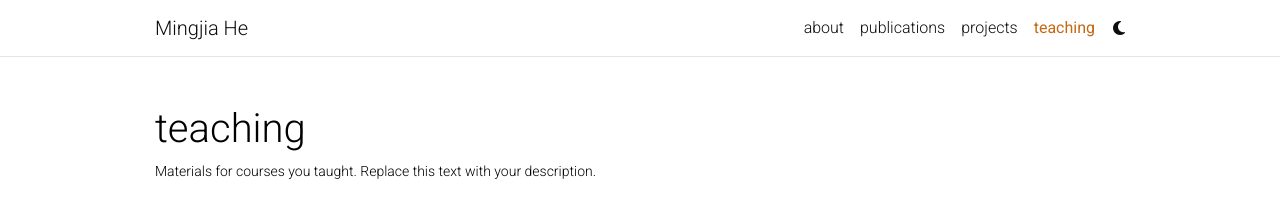
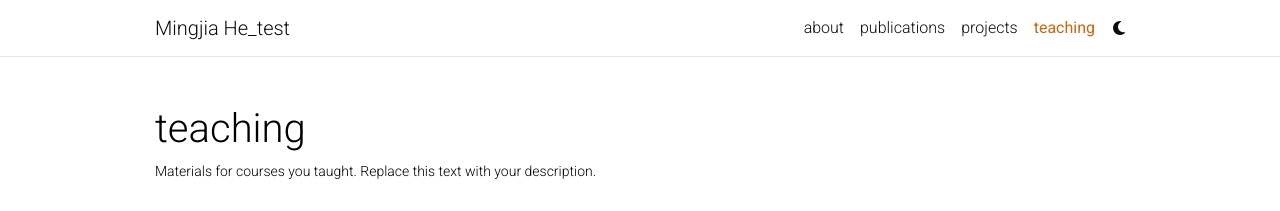
Before and after one commit to mingjia-he/mingjia-he.github.io, a Jekyll site: the page built from _pages/teaching.md, in a window 1280 px wide. Shown: the top 211 px of the page. Built offline with Jekyll 4.4.1, drawn with Linux system fonts in a browser that asks for light colours; comment, search, counter and statistics services are not loaded; a style sheet for code colours, icons or effects is not loaded.

Commit message:
Update _config.yml

```diff
--- a/_config.yml
+++ b/_config.yml
@@ -2,7 +2,7 @@
 # Site settings
 # -----------------------------------------------------------------------------
 
-title: Mingjia He # the website title (if blank, full name will be used instead)
+title: Mingjia He_test # the website title (if blank, full name will be used instead)
 first_name:  Mingjia
 middle_name:
 last_name: He
```
